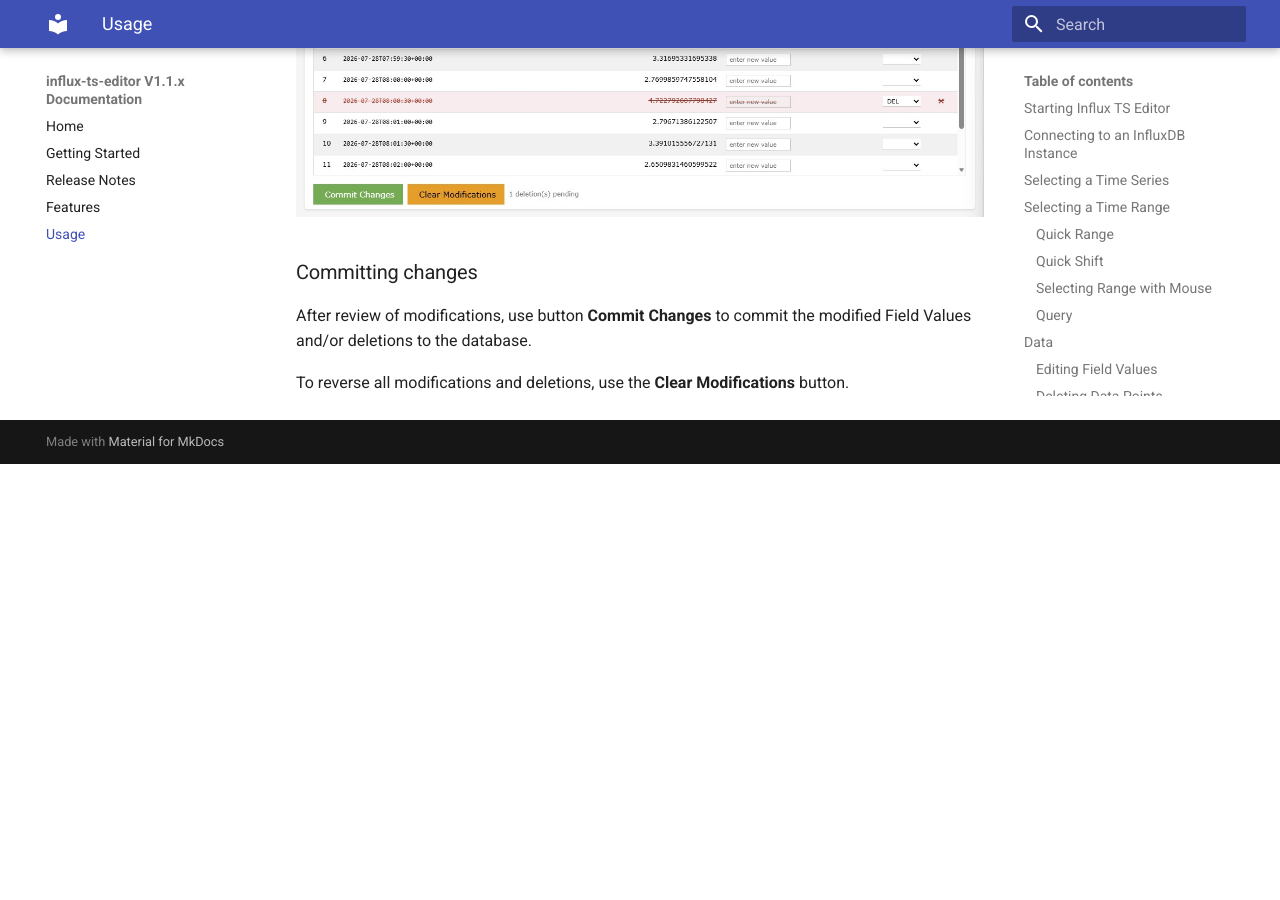
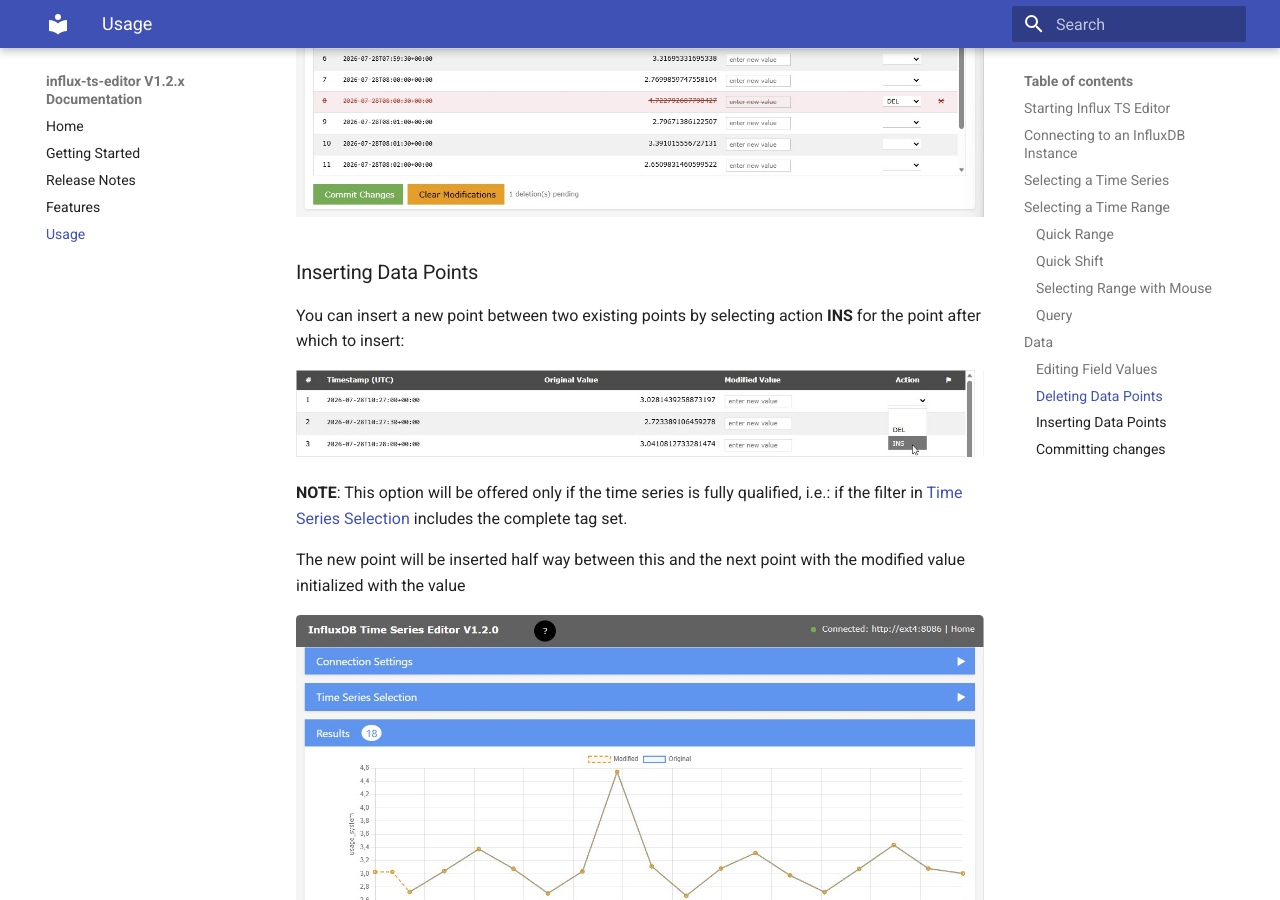
Before and after one commit to signag/influx_ts_editor, an MkDocs documentation site: the page built from docs/usage.md, in a window 1280 px wide and 900 px high, scrolled down 5820 px. Built offline with MkDocs 1.6.1 and Material for MkDocs 9.7.7, drawn with Linux system fonts in a browser that asks for light colours; before the commit the page ends 6284 px from its top, so only the background shows below that.

Commit message:
V1.2.0 - final

```diff
--- a/docs/release_notes.md
+++ b/docs/release_notes.md
@@ -7,6 +7,7 @@
 ### New Features
 
 - Supports [deletion of data points](./usage.md#deleting-data-points)
+- Supports [insertion of new data points](./usage.md#inserting-data-points)
 
 ## V1.1.1
 
--- a/docs/usage.md
+++ b/docs/usage.md
@@ -132,6 +132,18 @@
 
 ![Delete_Point](./img/point_delete.jpg)
 
+### Inserting Data Points
+
+You can insert a new point between two existing points by selecting action **INS** for the point after which to insert:
+
+![Insert_Point](./img/point_insert_start.jpg)
+
+**NOTE**: This option will be offered only if the time series is fully qualified, i.e.: if the filter in [Time Series Selection](#selecting-a-time-series) includes the complete tag set.
+
+The new point will be inserted half way between this and the next point with the modified value initialized with the value
+
+![Insert_Point](./img/point_insert.jpg)
+
 ### Committing changes
 
 After review of modifications, use button **Commit Changes** to commit the modified Field Values and/or deletions to the database.
--- a/mkdocs.yml
+++ b/mkdocs.yml
@@ -1,4 +1,4 @@
-site_name: influx-ts-editor V1.1.x Documentation
+site_name: influx-ts-editor V1.2.x Documentation
 plugins:
     - search
     - mike
--- a/version_doc.py
+++ b/version_doc.py
@@ -1 +1 @@
-docversion = "1.1"
+docversion = "1.2"
```
Also changed, not shown: README.md (+1 -1 lines), docs/features.md (+1 -0 lines), docs/img/point_insert.jpg (added), docs/img/point_insert_start.jpg (added).
